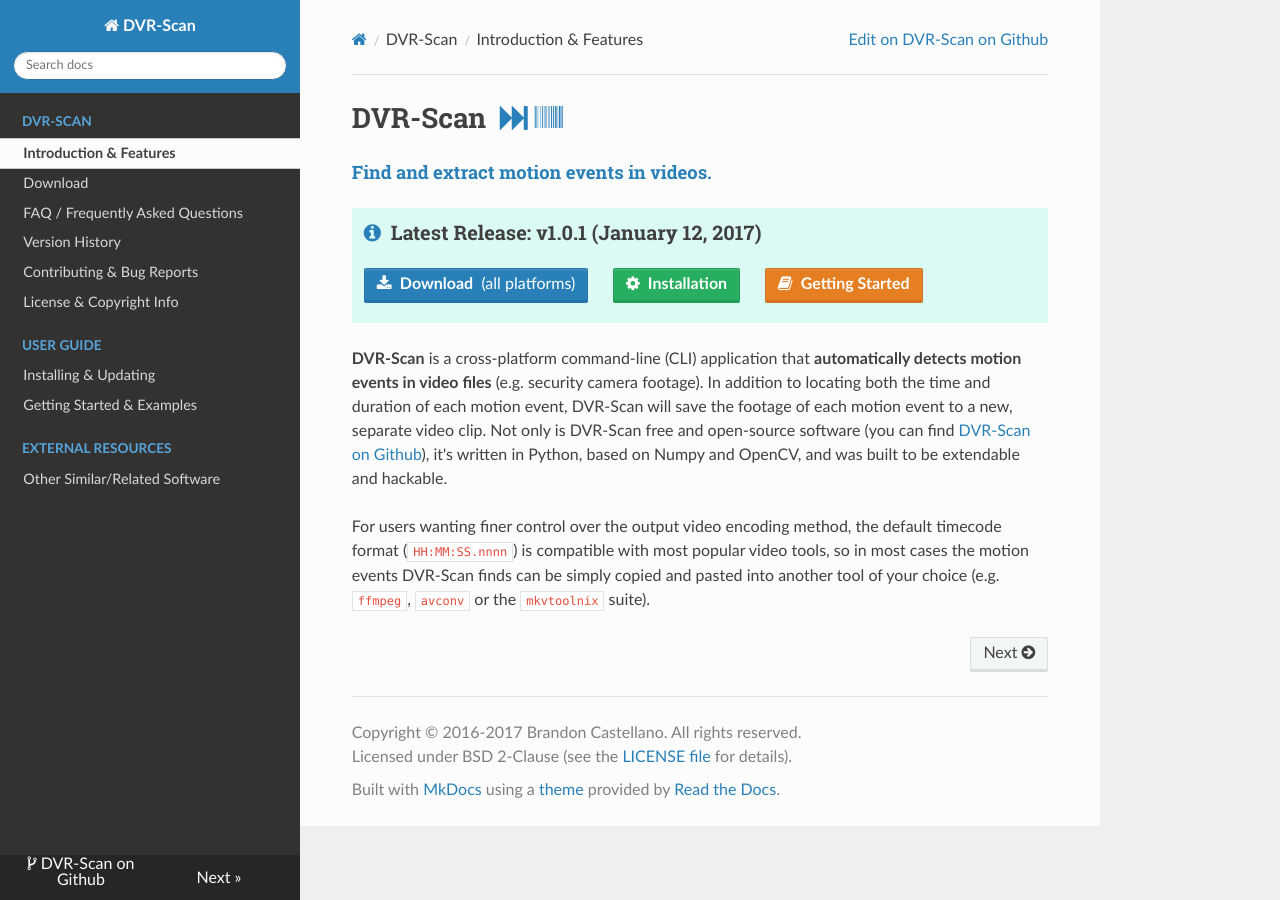
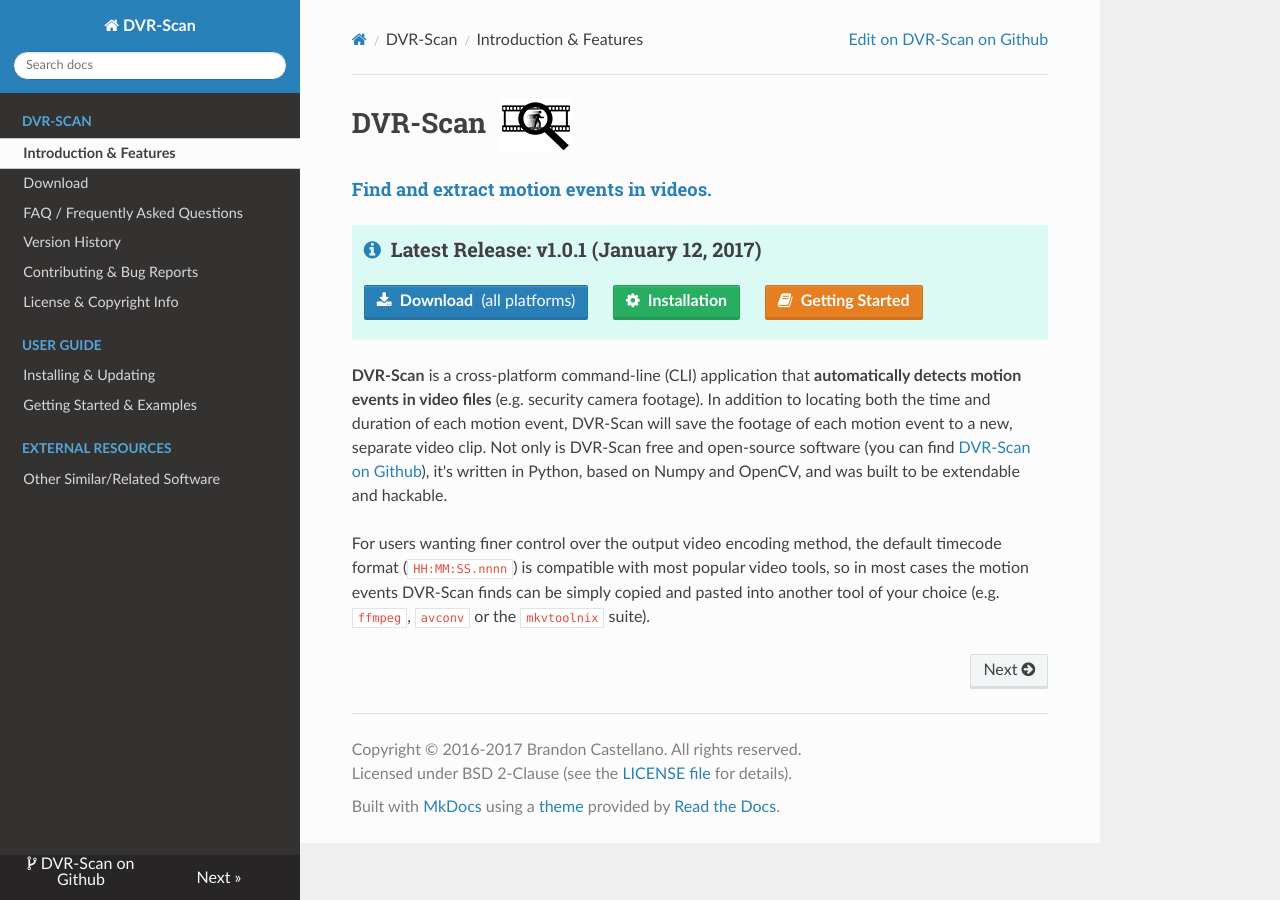
Before and after one commit to Breakthrough/DVR-Scan, an MkDocs documentation site: the page built from docs/index.md, in a window 1280 px wide. Built offline with MkDocs 1.6.1, drawn with Linux system fonts in a browser that asks for light colours; nearby versions of some CDN libraries; old or Windows-style settings are respelled for this version of MkDocs.

Commit message:
Added new project logo.

```diff
--- a/docs/index.md
+++ b/docs/index.md
@@ -1,4 +1,4 @@
-<h1 class="wy-text-neutral">DVR-Scan &nbsp;<span class="fa fa-fast-forward wy-text-info"></span>&nbsp;<span class="fa fa-barcode wy-text-info"></span></h1>
+<h1 class="wy-text-neutral">DVR-Scan &nbsp;<img src="img/dvr-scan-logo_small.png"/></h1>
 <h4 class="wy-text-info">Find and extract motion events in videos.</h4>
 
 <div class="important">
```
Also changed, not shown: docs/img/dvr-scan-logo_small.png (added).
